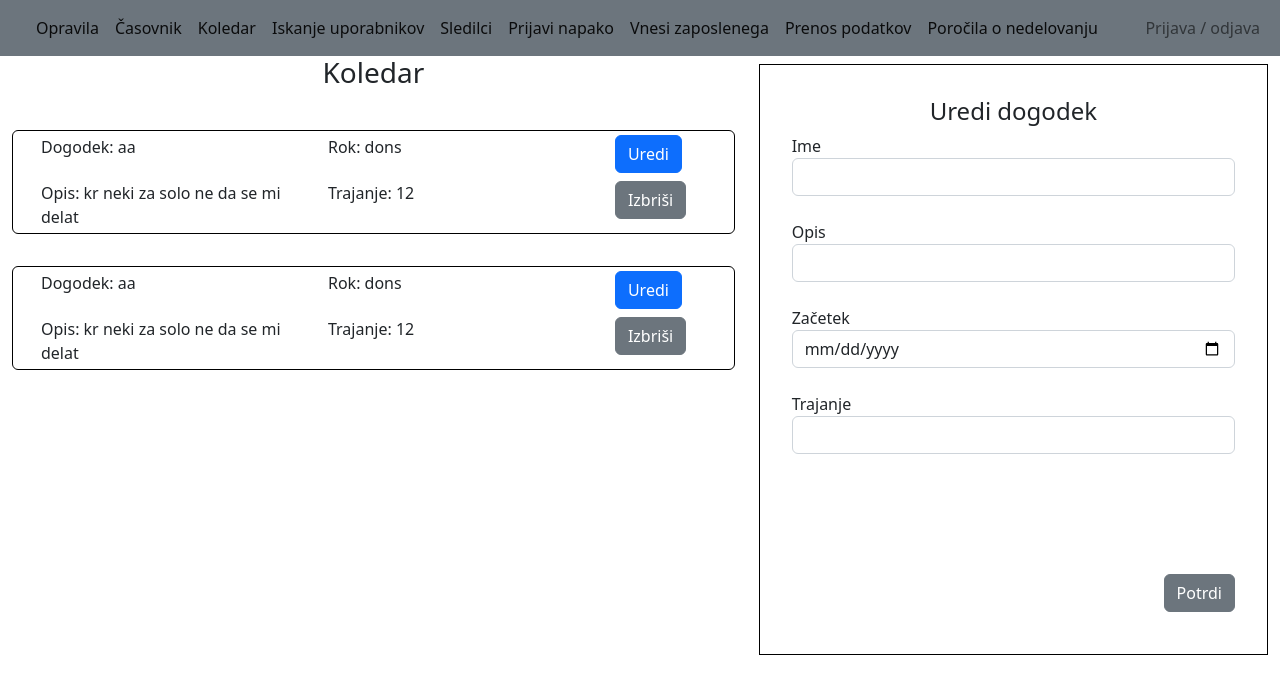
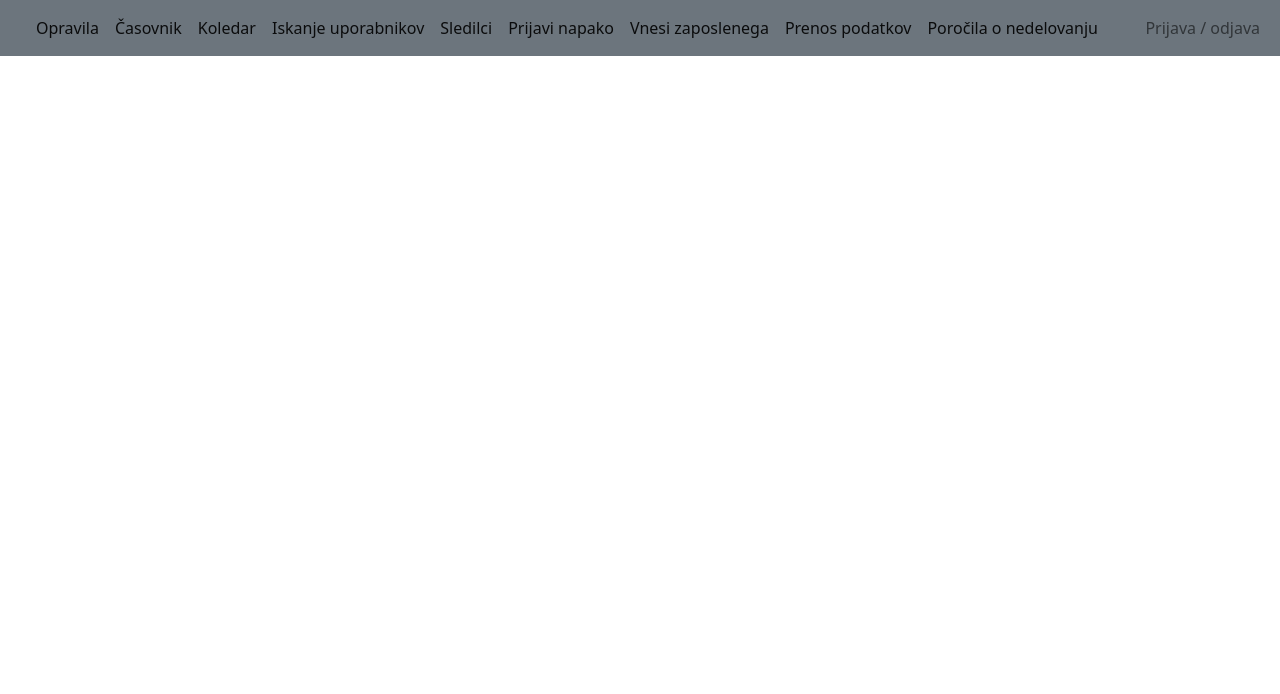
Before and after one commit to juremrzek/ProductivityApp, a Vue app in the folder src/client/: page /koledar in a window 1280 px wide. Shown: the top 694 px of the page. Built offline with nearby package versions, Linux system fonts and the light colour scheme.

Commit message:
rm not necessary components 2

```diff
--- a/src/client/src/components/koledar/KoledarCard.vue
+++ /dev/null
@@ -1,49 +0,0 @@
-<template>
-  <br />
-  <div class="container-fluid card">
-    <div class="row m-1">
-      <div class="col">Dogodek: {{ dogodek.ime }}</div>
-      <div class="col">Rok: {{ dogodek.rok }}</div>
-      <div class="col-2">
-        <button
-          type="button"
-          class="btn btn-primary"
-          @click="$emit('uredi', dogodek.id)"
-        >
-          Uredi
-        </button>
-      </div>
-    </div>
-
-    <div class="row m-1">
-      <div class="col">Opis: {{ dogodek.opis }}</div>
-      <div class="col">Trajanje: {{ dogodek.trajanje }}</div>
-      <div class="col-2">
-        <button
-          type="button"
-          class="btn btn-secondary"
-          @click="$emit('izbrisi', dogodek.id)"
-        >
-          Izbriši
-        </button>
-      </div>
-    </div>
-  </div>
-</template>
-
-<script>
-export default {
-  name: "dogodekCard",
-  props: {
-    dogodek: Object,
-  },
-  emits: ["uredi", "izbrisi"],
-}
-</script>
-
-<style scoped>
-.card {
-  margin-top: 0.5rem;
-  border: 1px solid black;
-}
-</style>
--- a/src/client/src/components/koledar/KoledarUredi.vue
+++ /dev/null
@@ -1,63 +0,0 @@
-<template>
-  <div class="container form">
-    <h4 class="text-center">Uredi dogodek</h4>
-    <div class="form-group">
-      <label for="exampleInputEmail1">Ime</label>
-      <input class="form-control" v-model="event.name" />
-    </div>
-    <br />
-    <div class="form-group">
-      <label for="exampleInputEmail1">Opis</label>
-      <input class="form-control" v-model="event.description" />
-    </div>
-    <br />
-    <div class="form-group">
-      <label for="exampleInputEmail1">Začetek</label>
-      <input type="date" class="form-control" v-model="event.start" />
-    </div>
-    <br />
-    <div class="form-group">
-      <label for="exampleInputEmail1">Trajanje</label>
-      <input type="number" class="form-control" v-model="event.duration" />
-    </div>
-    <br />
-    <br />
-    <br />
-    <br />
-    <br />
-    <button
-      type="submit"
-      class="btn btn-secondary float-end"
-      @click.prevent="$emit('edit', event)"
-    >
-      Potrdi
-    </button>
-    <br />
-    <br />
-  </div>
-</template>
-
-<script>
-export default {
-  name: "dogodekUredi",
-  data() {
-    return {
-      event: {
-        name: "",
-        description: "",
-        start: "",
-        duration: "",
-      },
-    }
-  },
-  emits: ["edit"],
-}
-</script>
-
-<style scoped>
-.form {
-  margin-top: 0.5rem;
-  padding: 2rem;
-  border: 1px solid black;
-}
-</style>
--- a/src/client/src/router/index.js
+++ b/src/client/src/router/index.js
@@ -2,9 +2,7 @@ import { createRouter, createWebHistory } from "vue-router"
 import TaskWindow from "../views/TaskWindow.vue"
 import IssueReportWindow from "../views/IssueReportWindow.vue"
 import FollowersWindow from "../views/FollowersWindow.vue"
-import ManageEmployeesWindow from "../views/ManageEmployeesWindow.vue"
 import ActivityWindow from "../views/ActivityWindow.vue"
-import GoogleCalendarWindow from "../views/GoogleCalendarWindow.vue"
 import SearchUsersWindow from "../views/SearchUsersWindow.vue"
 import AuthorizationWindow from "../views/AuthorizationWindow.vue"
 
@@ -27,19 +25,9 @@ const router = createRouter({
       component: FollowersWindow,
     },
     {
-      path: "/zaposleni/vnos",
-      name: "zaposleniVnos",
-      component: ManageEmployeesWindow,
-    },
-    {
       path: "/uporabnik/:id",
       name: "uporabnik",
       component: ActivityWindow,
-    },
-    {
-      path: "/koledar",
-      name: "koledar",
-      component: GoogleCalendarWindow,
     },
     {
       path: "/iskanje",
--- a/src/client/src/views/GoogleCalendarWindow.vue
+++ /dev/null
@@ -1,42 +0,0 @@
-<script setup>
-import WindowManager from "../components/WindowManager.vue"
-import KoledarUredi from "../components/koledar/KoledarUredi.vue"
-import KoledarCard from "../components/koledar/KoledarCard.vue"
-</script>
-
-<template>
-  <WindowManager>
-    <template v-slot:default>
-      <h3 class="text-center">Koledar</h3>
-      <template v-for="dogodek in dogodki" :key="dogodek.id">
-        <koledar-card :dogodek="dogodek"></koledar-card>
-      </template>
-    </template>
-    <template v-slot:secondary> <koledar-uredi></koledar-uredi> </template>
-  </WindowManager>
-</template>
-
-<script>
-export default {
-  data() {
-    return {
-      dogodki: [
-        {
-          id: 123,
-          ime: "aa",
-          rok: "dons",
-          opis: "kr neki za solo ne da se mi delat",
-          trajanje: 12,
-        },
-        {
-          id: 123,
-          ime: "aa",
-          rok: "dons",
-          opis: "kr neki za solo ne da se mi delat",
-          trajanje: 12,
-        },
-      ],
-    }
-  },
-}
-</script>
--- a/src/client/src/views/ManageEmployeesWindow.vue
+++ /dev/null
@@ -1,44 +0,0 @@
-<script setup>
-import WindowManager from "../components/WindowManager.vue"
-</script>
-
-<template>
-  <window-manager>
-    <div class="container form">
-      <h4 class="text-center">Vnesi zaposlenega</h4>
-      <div class="form-group">
-        <label for="exampleInputEmail1">Ime</label>
-        <input class="form-control" />
-      </div>
-      <br />
-      <div class="form-group">
-        <label for="exampleInputEmail1">Priimek</label>
-        <input class="form-control" />
-      </div>
-      <br />
-      <div class="form-group">
-        <label for="exampleInputEmail1">E-pošta</label>
-        <input class="form-control" />
-      </div>
-      <br />
-      <div class="form-group">
-        <label for="exampleInputEmail1">Geslo</label>
-        <input class="form-control" />
-      </div>
-      <br />
-      <br />
-      <br />
-      <button type="submit" class="btn btn-secondary float-end">Vnesi</button>
-      <br />
-      <br />
-    </div>
-  </window-manager>
-</template>
-
-<style scoped>
-.form {
-  margin: 5%;
-  padding: 2rem;
-  border: 1px solid black;
-}
-</style>
```
